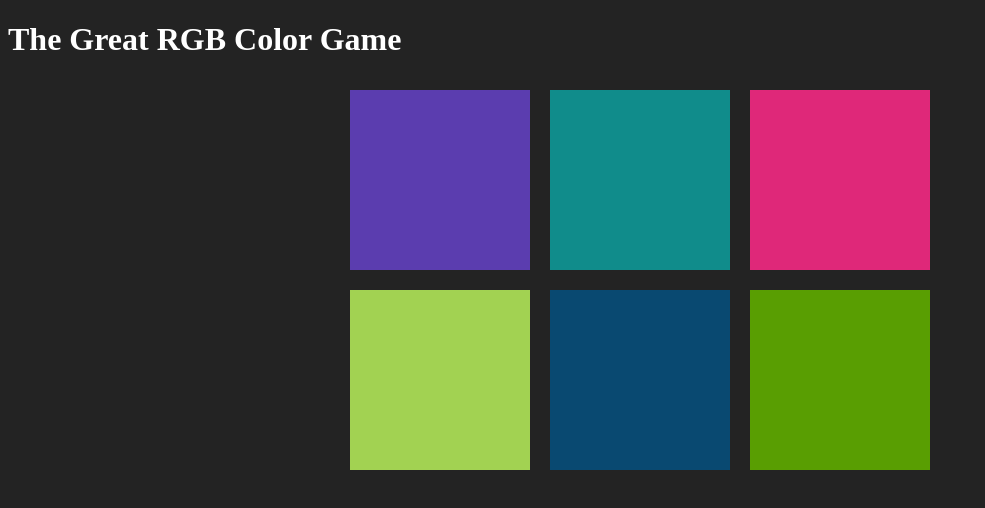
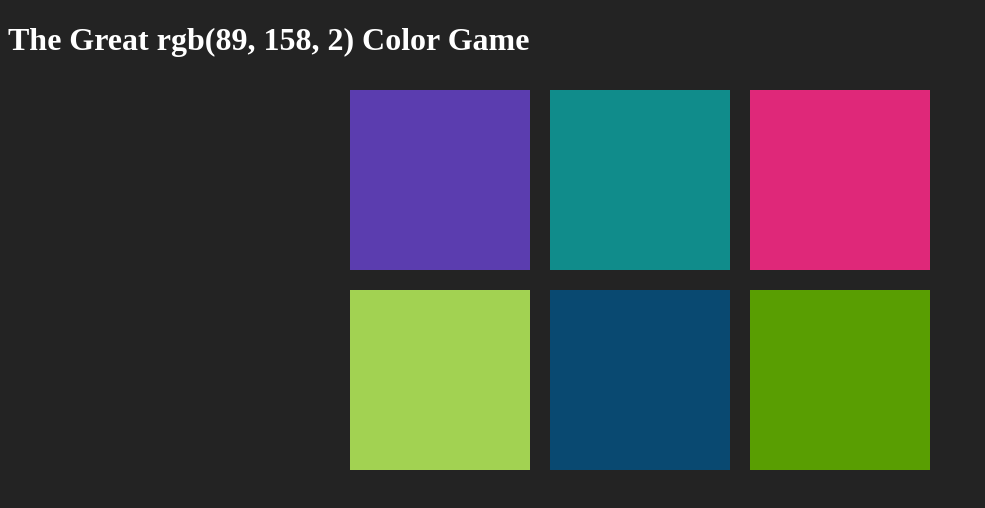
Before and after one commit to ishtahir/Color-Guessing-Game, a plain HTML site: page rgbgame.html in a window 1280 px wide. Shown: the whole page, without its empty margins (0-985 px from the left). Drawn offline with Linux system fonts and the light colour scheme.

Commit message:
Added span in h1 and updated js to pick random color and display it

```diff
--- a/rgbgame.html
+++ b/rgbgame.html
@@ -6,7 +6,11 @@
         <link rel="stylesheet" href="rgbgame.css">
     </head>
     <body>
-        <h1>The Great RGB Color Game</h1>
+        <h1>
+            The Great
+            <span class="color-display">RGB</span>
+            Color Game
+        </h1>
         <div class="container">
             <div class="square"></div>
             <div class="square"></div>
--- a/rgbgame.js
+++ b/rgbgame.js
@@ -2,6 +2,9 @@ const squares = document.querySelectorAll('.square');
 let colors = [randomColor(), randomColor(), randomColor(), randomColor(), randomColor(), randomColor()];
 const randomIndex = Math.floor(Math.random() * 6);
 let pickedColor = colors[randomIndex];
+const h1span = document.querySelector('.color-display');
+
+h1span.textContent = pickedColor;
 
 function randomColor() {
     const green = Math.floor(Math.random() * 256);
```
